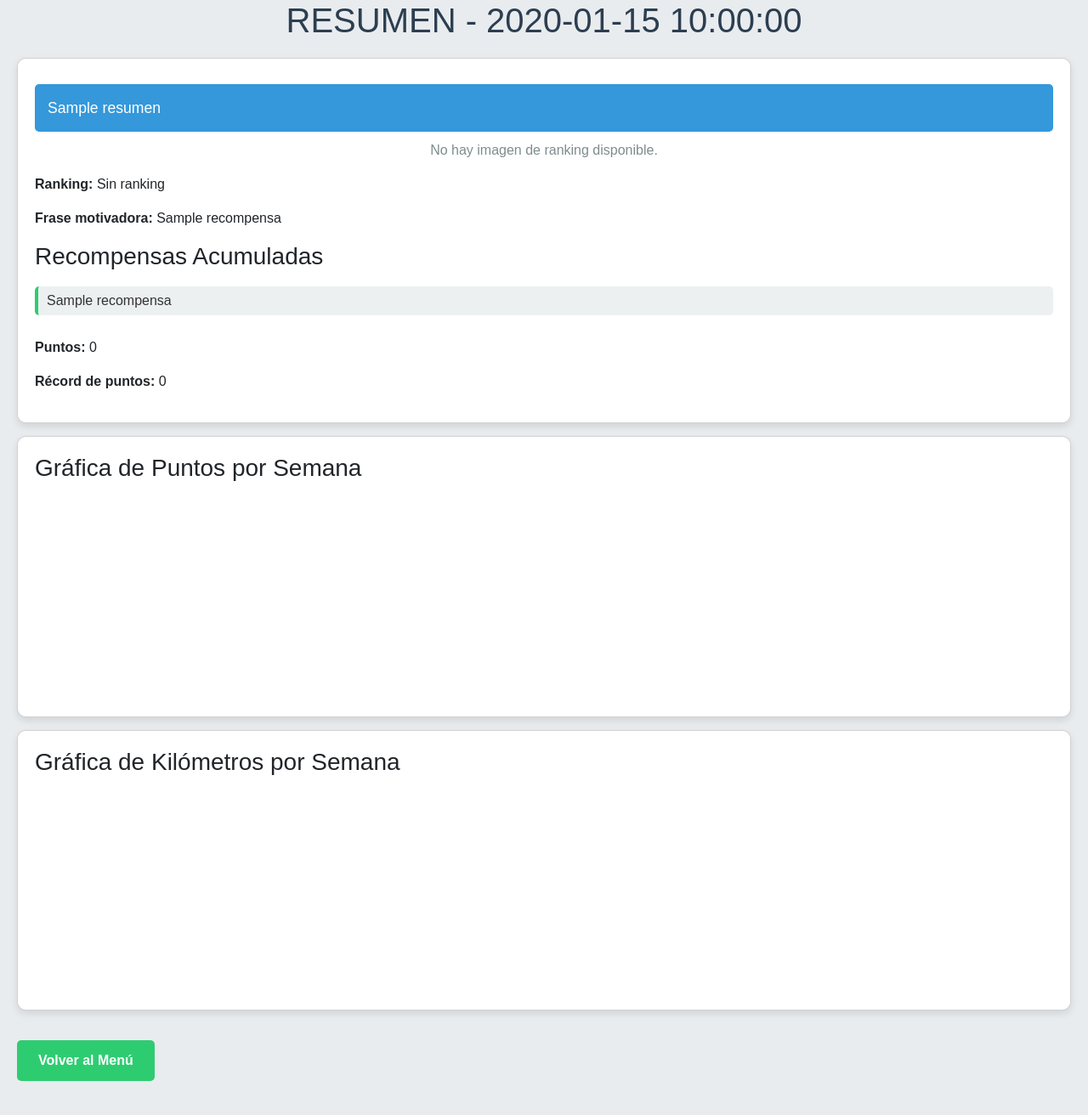
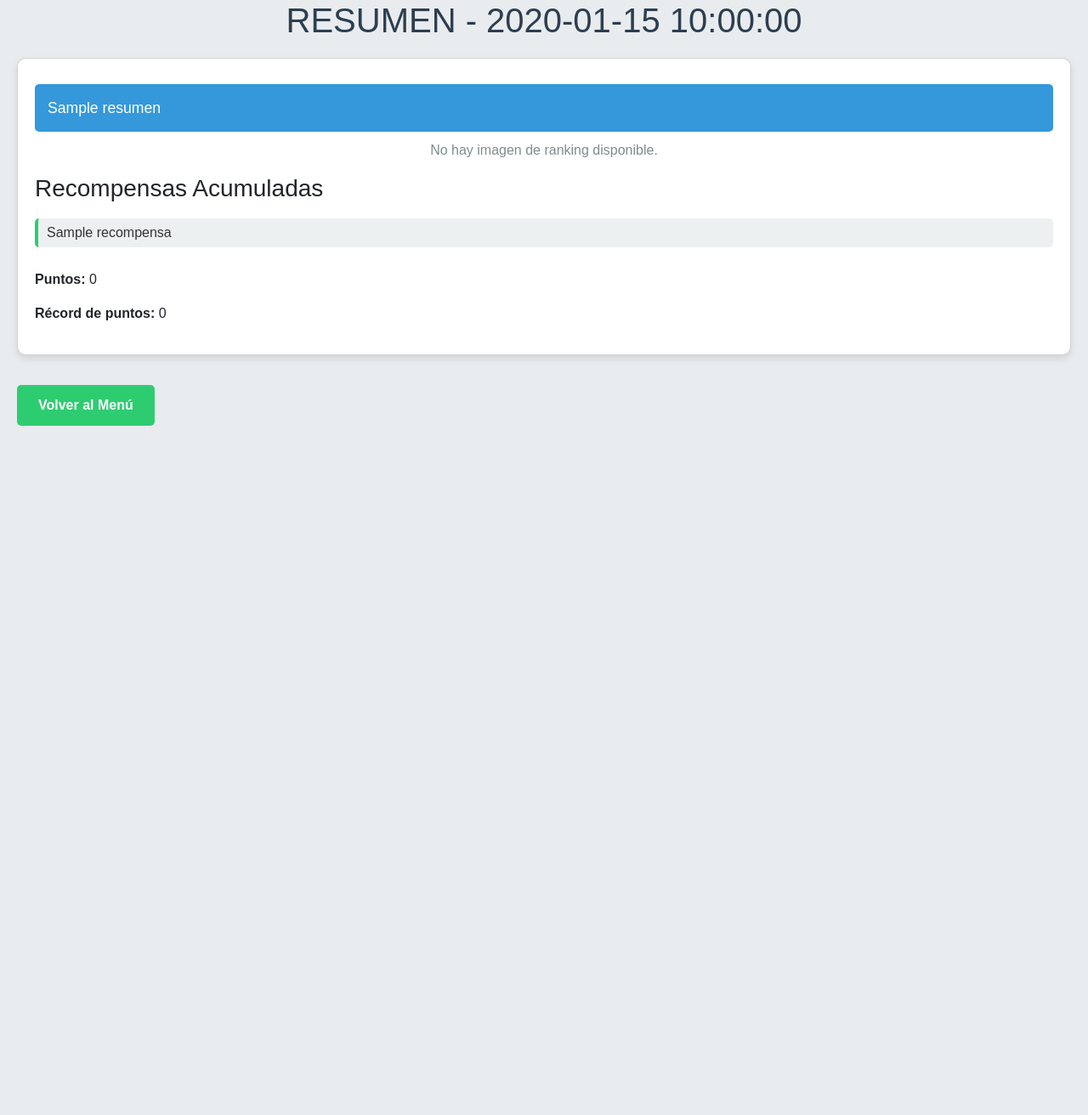
Before and after one commit to bernat1973/entreno-verano, a Flask app: template templates/resumen.html in a window 1280 px wide. Shown: the part 106-1418 px from the top of the page at 85% size. After the commit the page ends 607 px from the top, so only its background shows below. Run offline with Flask 3, Linux system fonts and the light colour scheme; the template is opened without the code that fills it: most values are stand-ins (such as "Sample title", 1, 10 or a date in 2020); a map, chart or similar area stays blank; parts of the project's set-up code (start-up, migrations or seed data) failed here and were passed over.

Commit message:
Update resumen.html

```diff
--- a/templates/resumen.html
+++ b/templates/resumen.html
@@ -5,7 +5,6 @@
     <meta name="viewport" content="width=device-width, initial-scale=1.0">
     <title>Resumen - Entreno Verano</title>
     <link href="https://cdn.jsdelivr.net/npm/bootstrap@5.3.0/dist/css/bootstrap.min.css" rel="stylesheet">
-    <script src="https://cdn.jsdelivr.net/npm/chart.js"></script>
     <style>
         body {
             font-family: 'Arial', sans-serif;
@@ -13,14 +12,20 @@
             background-color: #e9ecef;
             color: #333;
         }
-        .navbar {
+        nav.navbar {
             background-color: #007bff !important;
         }
-        .navbar-brand, .nav-link {
-            color: #333 !important;
+        nav.navbar .navbar-brand, nav.navbar .nav-link {
+            color: #333 !important; /* Cambiado a negro para legibilidad */
         }
-        .nav-link:hover {
-            color: #000 !important;
+        nav.navbar .nav-link:hover {
+            color: #000 !important; /* Negro más oscuro en hover */
+        }
+        nav.navbar .navbar-collapse {
+            background-color: #007bff !important;
+        }
+        nav.navbar .navbar-nav {
+            background-color: #007bff !important;
         }
         h1 {
             color: #2c3e50;
@@ -82,17 +87,14 @@
         .button:hover {
             background-color: #27ae60;
         }
-        .chart-container {
-            max-width: 600px;
-            margin: 20px auto;
-        }
     </style>
 </head>
 <body>
     <nav class="navbar navbar-expand-lg">
         <div class="container-fluid">
             <a class="navbar-brand" href="{{ url_for('index') }}">Entreno Verano</a>
-            <button class="navbar-toggler" type="button" data-bs-toggle="collapse" data-bs-target="#navbarNav" aria-controls="navbarNav" aria-expanded="false" aria-label="Toggle navigation">
+            <button class="navbar-toggler" type="button" data-bs-toggle="collapse" data-bs-target="#navbarNav"
+                    aria-controls="navbarNav" aria-expanded="false" aria-label="Toggle navigation">
                 <span class="navbar-toggler-icon"></span>
             </button>
             <div class="collapse navbar-collapse" id="navbarNav">
@@ -111,7 +113,7 @@
 
     <div class="card">
         {% if resumen %}
-            <div class="summary">{{ resumen | safe }}</div>
+            <div class="summary">{{ resumen | default('No hay resumen disponible.') | safe }}</div>
         {% else %}
             <p style="text-align: center; color: #7f8c8d;">No hay resumen disponible. Por favor, intenta de nuevo.</p>
         {% endif %}
@@ -122,16 +124,11 @@
             <p style="text-align: center; color: #7f8c8d;">No hay imagen de ranking disponible.</p>
         {% endif %}
 
-        <p><strong>Ranking:</strong> {{ ranking | default('Sin ranking') }}</p>
-        <p><strong>Frase motivadora:</strong> {{ recompensas[0] if recompensas and recompensas|length > 0 else '¡Sigue esforzándote!' }}</p>
-
         <h3>Recompensas Acumuladas</h3>
         <ul>
             {% for semana, usadas in modelo.recompensas_usadas.items() %}
                 {% for recompensa in usadas %}
-                    {% if recompensa != recompensas[0] %}
-                        <li>{{ recompensa }}</li>
-                    {% endif %}
+                    <li>{{ recompensa }}</li>
                 {% endfor %}
             {% endfor %}
         </ul>
@@ -140,68 +137,8 @@
         <p><strong>Récord de puntos:</strong> {{ record_puntos | default(0) }}</p>
     </div>
 
-    <div class="card">
-        <h3>Gráfica de Puntos por Semana</h3>
-        <div class="chart-container">
-            <canvas id="pointsChart" width="400" height="200"></canvas>
-        </div>
-    </div>
-
-    <div class="card">
-        <h3>Gráfica de Kilómetros por Semana</h3>
-        <div class="chart-container">
-            <canvas id="kmChart" width="400" height="200"></canvas>
-        </div>
-    </div>
-
     <a href="{{ url_for('index') }}" class="button">Volver al Menú</a>
 
     <script src="https://cdn.jsdelivr.net/npm/bootstrap@5.3.0/dist/js/bootstrap.bundle.min.js"></script>
-    <script>
-        document.addEventListener('DOMContentLoaded', function() {
-            const semanas_puntos = {{ semanas_puntos | tojson | safe }};
-            if (semanas_puntos && semanas_puntos.length > 0) {
-                const ctx_points = document.getElementById('pointsChart').getContext('2d');
-                new Chart(ctx_points, {
-                    type: 'line',
-                    data: {
-                        labels: semanas_puntos.map(item => `${item.inicio_semana.strftime('%d/%m/%Y')} - ${item.fin_semana.strftime('%d/%m/%Y')}`),
-                        datasets: [{
-                            label: 'Puntos por Semana',
-                            data: semanas_puntos.map(item => item.puntos || 0),
-                            borderColor: '#2ecc71',
-                            fill: false
-                        }]
-                    },
-                    options: {
-                        scales: {
-                            y: { beginAtZero: true }
-                        }
-                    }
-                });
-            }
-
-            const semanas_km = {{ semanas | tojson | safe }};
-            if (semanas_km && semanas_km.length > 0) {
-                const ctx_km = document.getElementById('kmChart').getContext('2d');
-                new Chart(ctx_km, {
-                    type: 'bar',
-                    data: {
-                        labels: semanas_km.map(item => `${new Date(item.inicio_semana).toLocaleDateString('es-ES', { month: 'numeric', day: 'numeric' })} - ${new Date(item.fin_semana).toLocaleDateString('es-ES', { month: 'numeric', day: 'numeric' })}`),
-                        datasets: [{
-                            label: 'Kilómetros por Semana',
-                            data: semanas_km.map(item => item.km || 0),
-                            backgroundColor: '#007bff'
-                        }]
-                    },
-                    options: {
-                        scales: {
-                            y: { beginAtZero: true }
-                        }
-                    }
-                });
-            }
-        });
-    </script>
 </body>
 </html>
```
